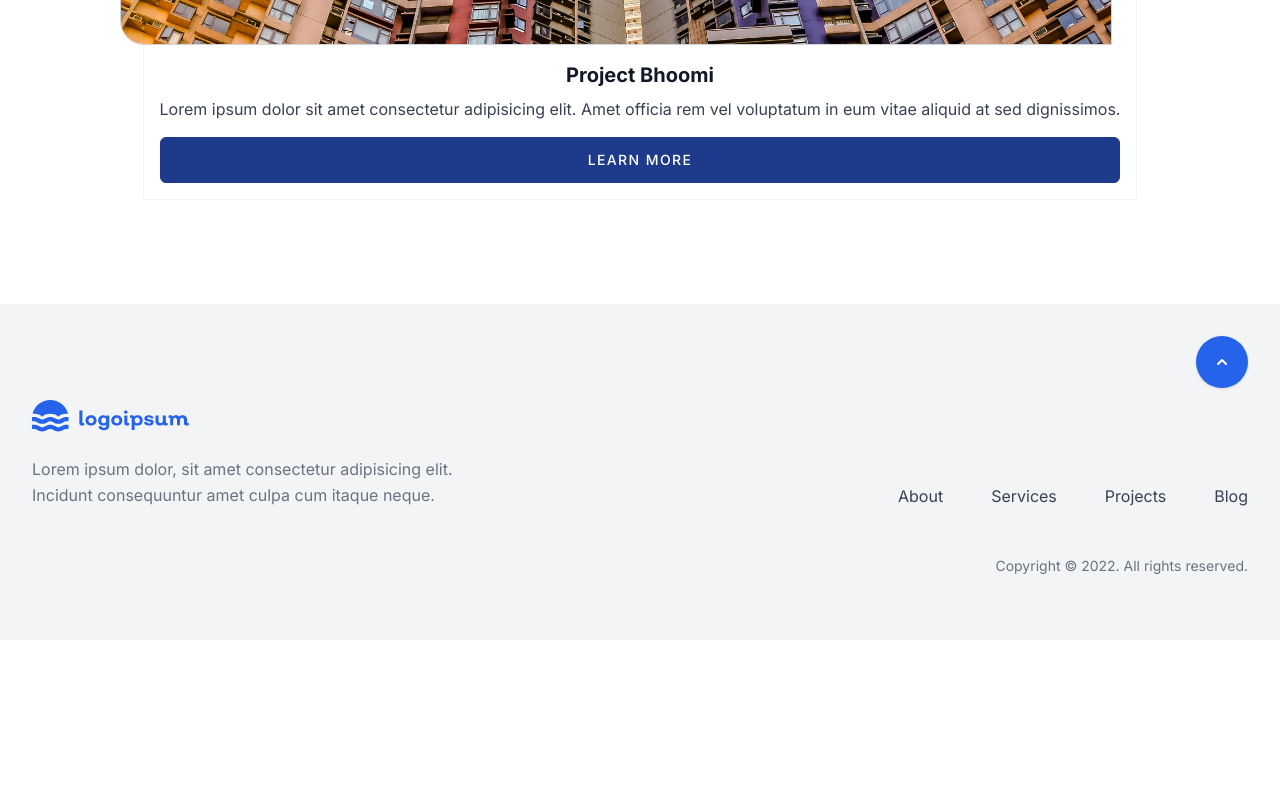
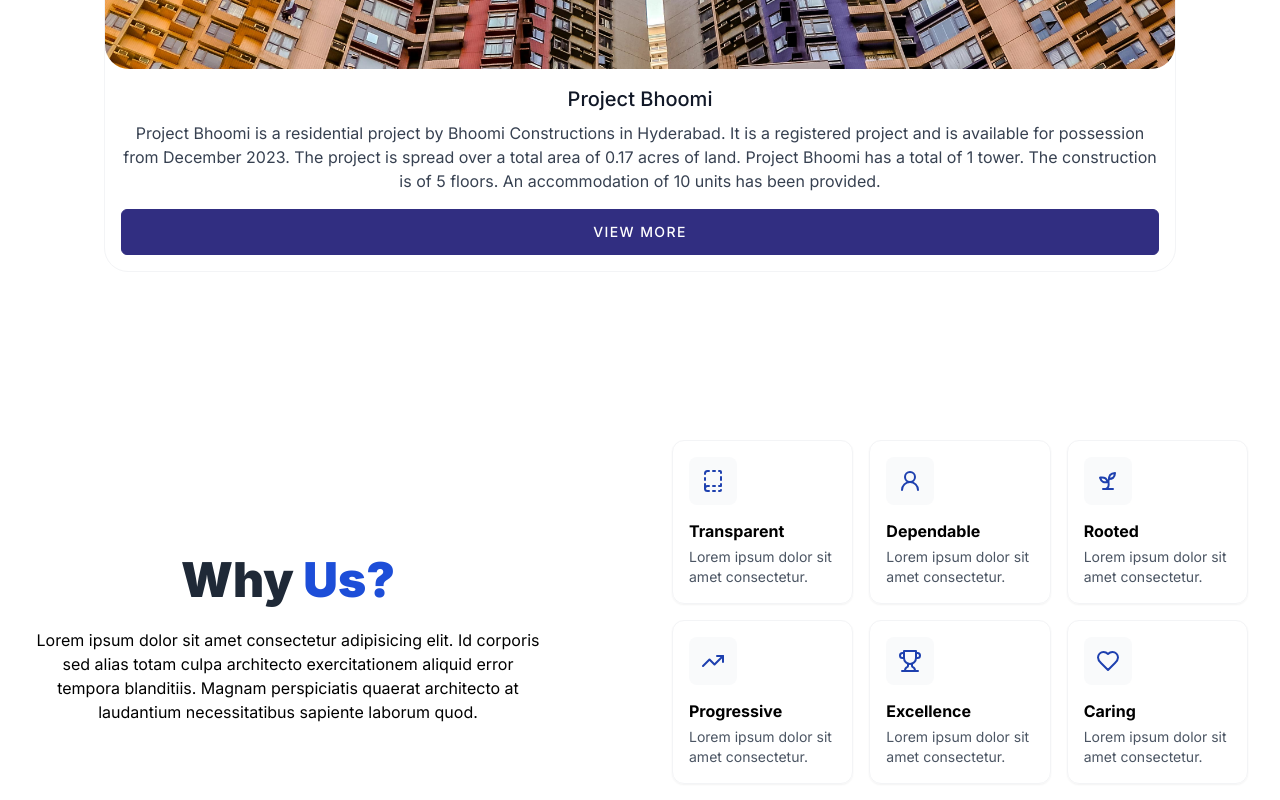
Before and after one commit to rohit27-2/technopolis, a Next.js app: page / in a window 1280 px wide. Shown: the part 2540-3340 px from the top of the page. Before the commit the page ends 3180 px from the top, so only its background shows below. Built offline with nearby package versions, Linux system fonts and the light colour scheme.

Commit message:
Added New Section

```diff
--- a/app/_components/About.jsx
+++ b/app/_components/About.jsx
@@ -17,14 +17,14 @@
                   <img
                     alt=""
                     src="https://images.unsplash.com/photo-1583608205776-bfd35f0d9f83?ixlib=rb-1.2.1&ixid=MnwxMjA3fDB8MHxwaG90by1wYWdlfHx8fGVufDB8fHx8&auto=format&fit=crop&w=1770&q=80"
-                    className="absolute inset-0 h-full w-full object-cover"
+                    className="absolute border rounded-lg inset-0 h-full w-full object-cover"
                   />
                 </div>
               </div>
 
-              <div className="relative flex items-center bg-gray-100">
+              <div className="relative border-r  border-t border-b rounded-lg flex items-center bg-gray-100">
                 <span
-                  className="hidden lg:absolute lg:inset-y-0 lg:-start-16 lg:block lg:w-16 lg:bg-gray-100"
+                  className="hidden lg:absolute border-l border-t border-b rounded-l-lg lg:inset-y-0 lg:-start-16 lg:block lg:w-16 lg:bg-gray-100"
                 ></span>
 
                 <div className="p-8 sm:p-16 lg:p-24">
--- /dev/null
+++ b/app/_components/DetailsGrid.jsx
@@ -0,0 +1,121 @@
+import { BookDashed, Heart, Sprout, TrendingUp, Trophy, UserRound } from 'lucide-react'
+import React from 'react'
+
+function DetailsGrid() {
+    return (
+        <div>
+
+
+
+            <section>
+                <div className="max-w-screen-xl px-4 py-8 sm:px-6 sm:py-12 lg:px-8 lg:py-16">
+                    <div className="grid grid-cols-1 gap-y-8 lg:grid-cols-2 lg:items-center lg:gap-x-16">
+                        <div className="mx-auto max-w-lg text-center lg:mx-0 ltr:lg:text-left rtl:lg:text-right">
+                            <div className='flex flex-col items-center' >
+                                <h1 className='mt-8 p-6 text-5xl font-black text-gray-800'>Why  <span className='text-blue-700'>Us? </span> </h1>
+                                <p >Lorem ipsum dolor sit amet consectetur adipisicing elit. Id corporis sed alias totam culpa architecto exercitationem aliquid error tempora blanditiis. Magnam perspiciatis quaerat architecto at laudantium necessitatibus sapiente laborum quod.</p>
+                            </div >
+
+
+                        </div>
+
+                        <div className="grid grid-cols-2 gap-4 sm:grid-cols-3">
+                            <a
+                                className="block rounded-xl border border-gray-100 p-4 shadow-sm hover:border-blue-400 hover:ring-1 hover:ring-gray-200 focus:outline-none focus:ring"
+                                href="#"
+                            >
+                                <span className="inline-block rounded-lg bg-gray-50 p-3">
+                                    <BookDashed className='text-blue-800' />
+                                </span>
+
+                                <h2 className="mt-2 font-bold">Transparent</h2>
+
+                                <p className="hidden sm:mt-1 sm:block sm:text-sm sm:text-gray-600">
+                                    Lorem ipsum dolor sit amet consectetur.
+                                </p>
+                            </a>
+
+                            <a
+                                className="block rounded-xl border border-gray-100 p-4 shadow-sm hover:border-blue-400 hover:ring-1 hover:ring-gray-200 focus:outline-none focus:ring"
+                                href="#"
+                            >
+                                <span className="inline-block rounded-lg bg-gray-50 p-3">
+                                    <UserRound className='text-blue-800'/>
+                                </span>
+
+                                <h2 className="mt-2 font-bold">Dependable</h2>
+
+                                <p className="hidden sm:mt-1 sm:block sm:text-sm sm:text-gray-600">
+                                    Lorem ipsum dolor sit amet consectetur.
+                                </p>
+                            </a>
+
+                            <a
+                                className="block rounded-xl border border-gray-100 p-4 shadow-sm hover:border-blue-400 hover:ring-1 hover:ring-gray-200 focus:outline-none focus:ring"
+                                href="#"
+                            >
+                                <span className="inline-block rounded-lg bg-gray-50 p-3">
+                                    <Sprout className='text-blue-800' />
+                                </span>
+
+                                <h2 className="mt-2 font-bold">Rooted</h2>
+
+                                <p className="hidden sm:mt-1 sm:block sm:text-sm sm:text-gray-600">
+                                    Lorem ipsum dolor sit amet consectetur.
+                                </p>
+                            </a>
+
+                            <a
+                                className="block rounded-xl border border-gray-100 p-4 shadow-sm hover:border-blue-400 hover:ring-1 hover:ring-gray-200 focus:outline-none focus:ring"
+                                href="#"
+                            >
+                                <span className="inline-block rounded-lg bg-gray-50 p-3">
+                                    <TrendingUp className='text-blue-800' />
+                                </span>
+
+                                <h2 className="mt-2 font-bold">Progressive</h2>
+
+                                <p className="hidden sm:mt-1 sm:block sm:text-sm sm:text-gray-600">
+                                    Lorem ipsum dolor sit amet consectetur.
+                                </p>
+                            </a>
+
+                            <a
+                                className="block rounded-xl border border-gray-100 p-4 shadow-sm hover:border-blue-400 hover:ring-1 hover:ring-gray-200 focus:outline-none focus:ring"
+                                href="#"
+                            >
+                                <span className="inline-block rounded-lg bg-gray-50 p-3">
+                                    <Trophy className='text-blue-800' />
+                                </span>
+
+                                <h2 className="mt-2 font-bold">Excellence</h2>
+
+                                <p className="hidden sm:mt-1 sm:block sm:text-sm sm:text-gray-600">
+                                    Lorem ipsum dolor sit amet consectetur.
+                                </p>
+                            </a>
+
+                            <a
+                                className="block rounded-xl border border-gray-100 p-4 shadow-sm hover:border-blue-400 hover:ring-1 hover:ring-gray-200 focus:outline-none focus:ring"
+                                href="#"
+                            >
+                                <span className="inline-block rounded-lg bg-gray-50 p-3">
+                                    <Heart className='text-blue-800' />
+                                </span>
+
+                                <h2 className="mt-2 font-bold">Caring</h2>
+
+                                <p className="hidden sm:mt-1 sm:block sm:text-sm sm:text-gray-600">
+                                    Lorem ipsum dolor sit amet consectetur.
+                                </p>
+                            </a>
+                        </div>
+                    </div>
+                </div>
+            </section>
+
+        </div>
+    )
+}
+
+export default DetailsGrid
--- a/app/_components/Projects.jsx
+++ b/app/_components/Projects.jsx
@@ -3,14 +3,14 @@
 function Projects() {
     return (
 
-        <div className = 'mt-8  p-6 flex flex-col items-center'>
-            <div  className = 'flex flex-col items-center' >
+        <div className='mt-8 p-6 flex flex-col items-center'>
+            <div className='flex flex-col items-center' >
                 <h1 className='mt-8 p-6 text-5xl font-black text-gray-800'>Luxury  <span className='text-blue-700'>Living, </span>Redefined </h1>
                 <p >"Get to know our Previous Projects"</p>
             </div >
 
             <div className='flex gap-9 mt-8 p-20 '>
-        <div className=" w-half relative block rounded-tr-3xl border border-gray-100">
+                <div className="relative block rounded-3xl border border-gray-100">
                     <span
                         className="absolute -right-px -top-px rounded-bl-3xl rounded-tr-3xl bg-rose-600 px-6 py-4 font-medium uppercase tracking-widest text-white"
                     >
@@ -20,21 +20,21 @@
                     <img
                         src="Project.jpg"
                         alt=""
-                className="-ml-6 -mt-6 h-80 w-full rounded-bl-3xl rounded-tr-3xl border border-gray-300 object-cover"
+                        className="h-80 w-full rounded-3xl object-cover"
                     />
 
                     <div className="p-4 text-center">
-                <strong className="text-xl font-bold text-gray-900 "> Project Bhoomi </strong>
+                        <strong className="text-xl font-medium text-gray-900"> Project Bhoomi </strong>
 
                         <p className="mt-2 text-pretty text-gray-700">
-                    Lorem ipsum dolor sit amet consectetur adipisicing elit. Amet officia rem vel voluptatum in
-                    eum vitae aliquid at sed dignissimos.
+
+                            Project Bhoomi is a residential project by Bhoomi Constructions in Hyderabad. It is a registered project and is available for possession from December 2023. The project is spread over a total area of 0.17 acres of land. Project Bhoomi has a total of 1 tower. The construction is of 5 floors. An accommodation of 10 units has been provided.
                         </p>
 
                         <span
-                    className="mt-4 block rounded-md border border-blue-900 bg-blue-900 px-5 py-3 text-sm font-medium uppercase tracking-widest text-white transition-colors hover:bg-white hover:text-blue-900"
+                            className="mt-4 block rounded-md border border-indigo-900 bg-indigo-900 px-5 py-3 text-sm font-medium uppercase tracking-widest text-white transition-colors hover:bg-white hover:text-indigo-900"
                         >
-                    Learn More
+                            View More
                         </span>
                     </div>
                 </div>
--- a/app/page.js
+++ b/app/page.js
@@ -3,6 +3,7 @@
 import Hero from "./_components/Hero";
 import About from "./_components/About";
 import Projects from "./_components/Projects";
+import DetailsGrid from "./_components/DetailsGrid";
 
 export default function Home() {
   return (
@@ -11,6 +12,7 @@
       <Hero />
       <About />
       <Projects />
+      <DetailsGrid />
     </div>
   );
 }
--- a/package.json
+++ b/package.json
@@ -9,6 +9,7 @@
     "lint": "next lint"
   },
   "dependencies": {
+    "lucide-react": "^0.414.0",
     "next": "14.2.5",
     "react": "^18",
     "react-dom": "^18",
```
Also changed, not shown: 1 other file (tests, documents, lock files or other folders). Lines whose indentation alone changed are shown as unchanged.
